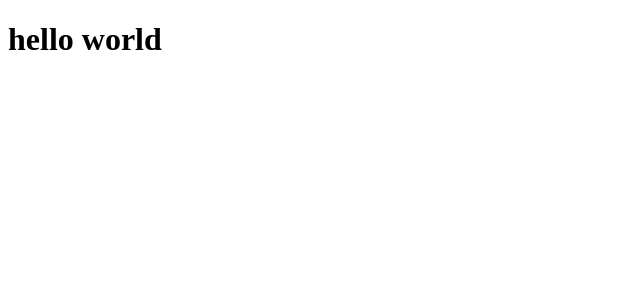
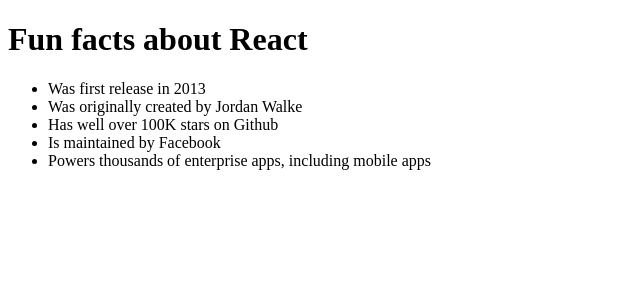
Before and after one commit to vfreis09/learn-react, a React (Vite) app: page / in a window 1280 px wide. Shown: the top 300 px of the page, without its empty margins (0-640 px from the left). Built offline with nearby package versions, Linux system fonts and the light colour scheme.

Commit message:
Project part 1 - markup

```diff
--- a/src/main.jsx
+++ b/src/main.jsx
@@ -3,6 +3,17 @@
 //import App from "./App.jsx";
 import "./index.css";
 
-const page = <h1>hello world</h1>;
+const page = (
+  <div>
+    <h1>Fun facts about React</h1>
+    <ul>
+      <li>Was first release in 2013</li>
+      <li>Was originally created by Jordan Walke</li>
+      <li>Has well over 100K stars on Github</li>
+      <li>Is maintained by Facebook</li>
+      <li>Powers thousands of enterprise apps, including mobile apps</li>
+    </ul>
+  </div>
+);
 
 ReactDOM.createRoot(document.getElementById("root")).render(page);
```
